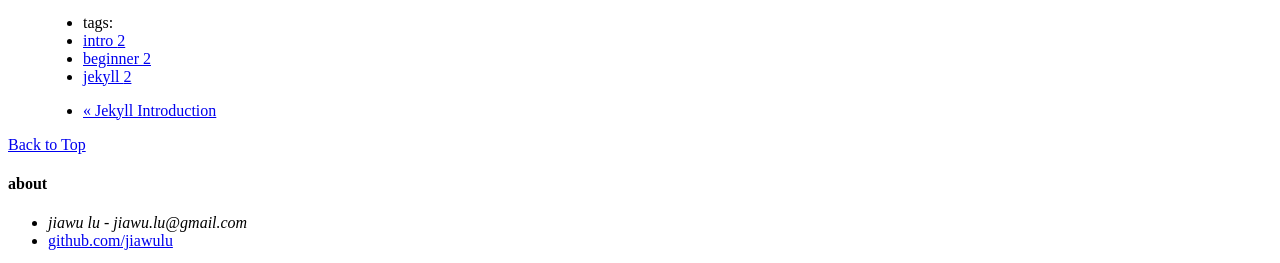
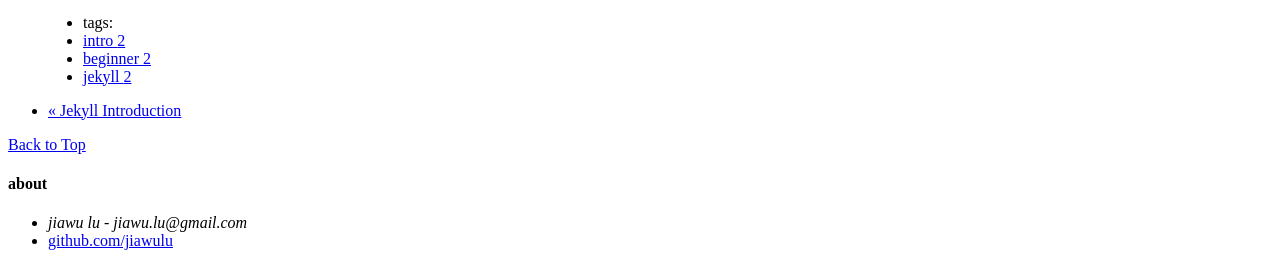
Before and after one commit to jiawulu/jiawulu.github.com, a Jekyll site: the page built from _posts/blogs/tools/2013-04-02-jekyll.md, in a window 1280 px wide and 1400 px high, scrolled down 21 px. Shown: the part 1134-1397 px from the top of the window. Built offline with Jekyll 4.4.1, drawn with Linux system fonts in a browser that asks for light colours.

Commit message:
update it

```diff
--- a/stylesheets/desert_code.css
+++ b/stylesheets/desert_code.css
@@ -53,7 +53,7 @@ li.L1,li.L3,li.L5,li.L7,li.L9 { }
 #menuIndex li.h1{font-size:14px;font-weight:normal;padding-left:0;margin-bottom:10px;}
 #menuIndex li.h3{padding-left:25px;}
 
-article ul,
-article ol{
+article .bd .entry-content ul,
+article .bd .entry-content ol{
     margin-left: 35px
 }
```
